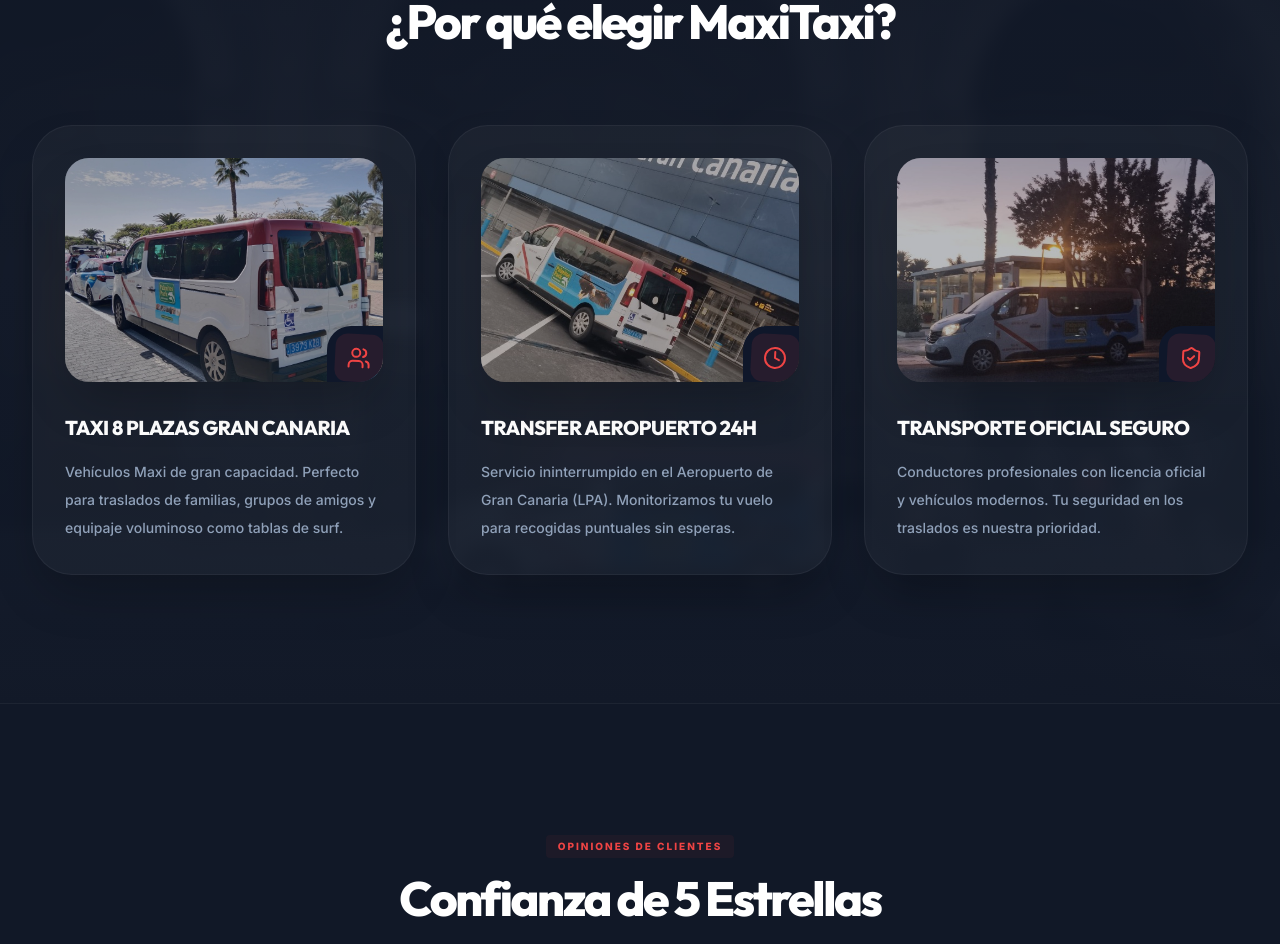
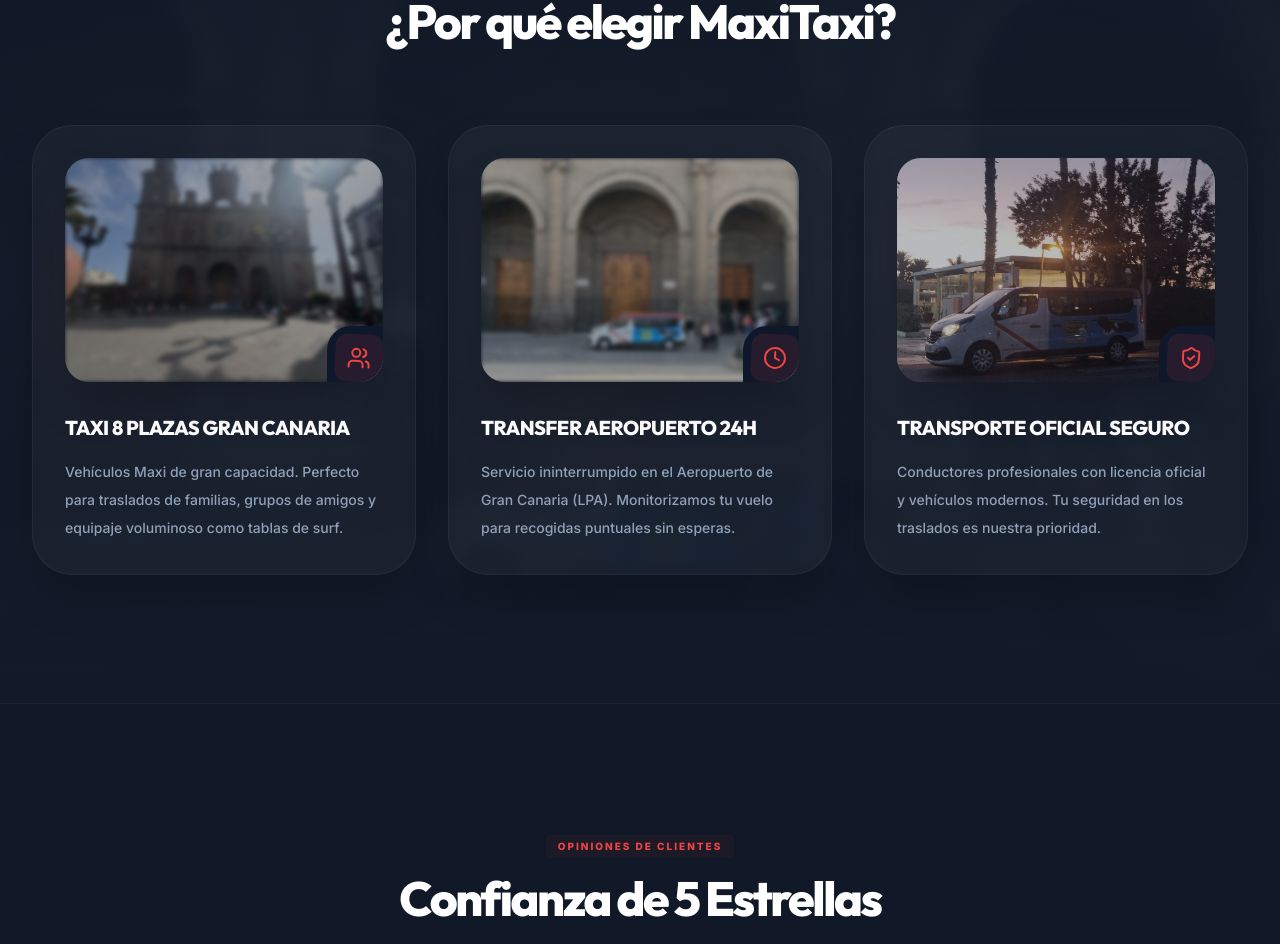
Before and after one commit to Muya58/maxitaxigrancanary, a React (Vite) app: page / in a window 1280 px wide. Shown: the part 974-1918 px from the top of the page. Built offline with nearby package versions, Linux system fonts and the light colour scheme.

Commit message:
Implement SEO meta tags and update feature cards

```diff
--- a/index.html
+++ b/index.html
@@ -1,10 +1,11 @@
 <!doctype html>
-<html lang="en">
+<html lang="es">
   <head>
     <!--ssr-head-->
     <meta charset="UTF-8" />
     <meta name="viewport" content="width=device-width, initial-scale=1.0" />
-    <title>MaxiTaxi Gran Canaria</title>
+    <meta name="description" content="MaxiTaxi Gran Canaria. Reserva de traslados oficiales 24h al aeropuerto (LPA), Maspalomas y Las Palmas. Taxis de 8 plazas con precio cerrado." />
+    <title>MaxiTaxi Gran Canaria | Traslados 24h</title>
   </head>
   <body>
     <div id="root"><!--ssr-outlet--></div>
--- a/src/App.tsx
+++ b/src/App.tsx
@@ -1,4 +1,5 @@
 import React, { useState, useEffect, useCallback } from 'react';
+import { Helmet } from 'react-helmet-async';
 import { useForm } from 'react-hook-form';
 import { motion, AnimatePresence } from 'motion/react';
 import {
@@ -153,6 +154,32 @@
 
   return (
     <div className="min-h-screen bg-bg-deep selection:bg-brand/30">
+      <Helmet>
+        <title>MaxiTaxi Gran Canaria | Traslados al Aeropuerto 24h</title>
+        <meta name="description" content="Reserva tu MaxiTaxi en Gran Canaria. Vehículos de 8 plazas, traslados directos al aeropuerto (LPA), Maspalomas y Las Palmas. Precio cerrado y sin esperas." />
+        <meta property="og:title" content="MaxiTaxi Gran Canaria | Traslados 24h" />
+        <meta property="og:description" content="Reserva tu MaxiTaxi de 8 plazas en Gran Canaria. Traslados directos al aeropuerto, Maspalomas y más." />
+        <meta property="og:image" content="https://www.maxitaxigrancanary.com/images/bg-catedral-taxi.jpg" />
+        <meta property="og:url" content="https://www.maxitaxigrancanary.com" />
+        <meta property="og:type" content="website" />
+        <script type="application/ld+json">
+          {`
+            {
+              "@context": "https://schema.org",
+              "@type": "TaxiService",
+              "name": "MaxiTaxi Gran Canaria",
+              "image": "https://www.maxitaxigrancanary.com/images/bg-catedral-taxi.jpg",
+              "telephone": "+34619735892",
+              "url": "https://www.maxitaxigrancanary.com",
+              "areaServed": {
+                "@type": "State",
+                "name": "Las Palmas"
+              },
+              "priceRange": "$$"
+            }
+          `}
+        </script>
+      </Helmet>
       {/* Navigation */}
       <nav
         className={`fixed top-0 w-full z-100 transition-all duration-500 ${
@@ -646,8 +673,8 @@
 
           <div className="grid md:grid-cols-3 gap-8 text-left">
             {[
-              { img: "/images/maxitaxi-2.jpg", icon: Users, title: "Taxi 8 Plazas Gran Canaria", desc: "Vehículos Maxi de gran capacidad. Perfecto para traslados de familias, grupos de amigos y equipaje voluminoso como tablas de surf." },
-              { img: "/images/maxitaxi-1.jpg", icon: Clock, title: "Transfer Aeropuerto 24h", desc: "Servicio ininterrumpido en el Aeropuerto de Gran Canaria (LPA). Monitorizamos tu vuelo para recogidas puntuales sin esperas." },
+              { img: "/images/bg-catedral.jpg", icon: Users, title: "Taxi 8 Plazas Gran Canaria", desc: "Vehículos Maxi de gran capacidad. Perfecto para traslados de familias, grupos de amigos y equipaje voluminoso como tablas de surf.", blur: true },
+              { img: "/images/bg-catedral-taxi.jpg", icon: Clock, title: "Transfer Aeropuerto 24h", desc: "Servicio ininterrumpido en el Aeropuerto de Gran Canaria (LPA). Monitorizamos tu vuelo para recogidas puntuales sin esperas.", blur: true },
               { img: "/images/maxitaxi-3.jpg", icon: ShieldCheck, title: "Transporte Oficial Seguro", desc: "Conductores profesionales con licencia oficial y vehículos modernos. Tu seguridad en los traslados es nuestra prioridad." }
             ].map((feature, i) => (
               <div key={i} className="group card-geometric p-8 rounded-[2.5rem] hover:border-brand/40 transition-all duration-500 flex flex-col">
@@ -655,7 +682,7 @@
                   <img
                     src={feature.img}
                     alt={feature.title}
-                    className="absolute inset-0 w-full h-full object-cover transition-transform duration-700 group-hover:scale-110"
+                    className={`absolute inset-0 w-full h-full object-cover transition-transform duration-700 group-hover:scale-110 ${feature.blur ? 'blur-[2px] opacity-90' : ''}`}
                   />
                   <div className="absolute inset-0 bg-ink/30 group-hover:bg-transparent transition-colors duration-500" />
                   <div className="absolute -bottom-2 -right-2 w-16 h-16 bg-bg-deep rounded-tl-3xl flex items-center justify-center">
```
